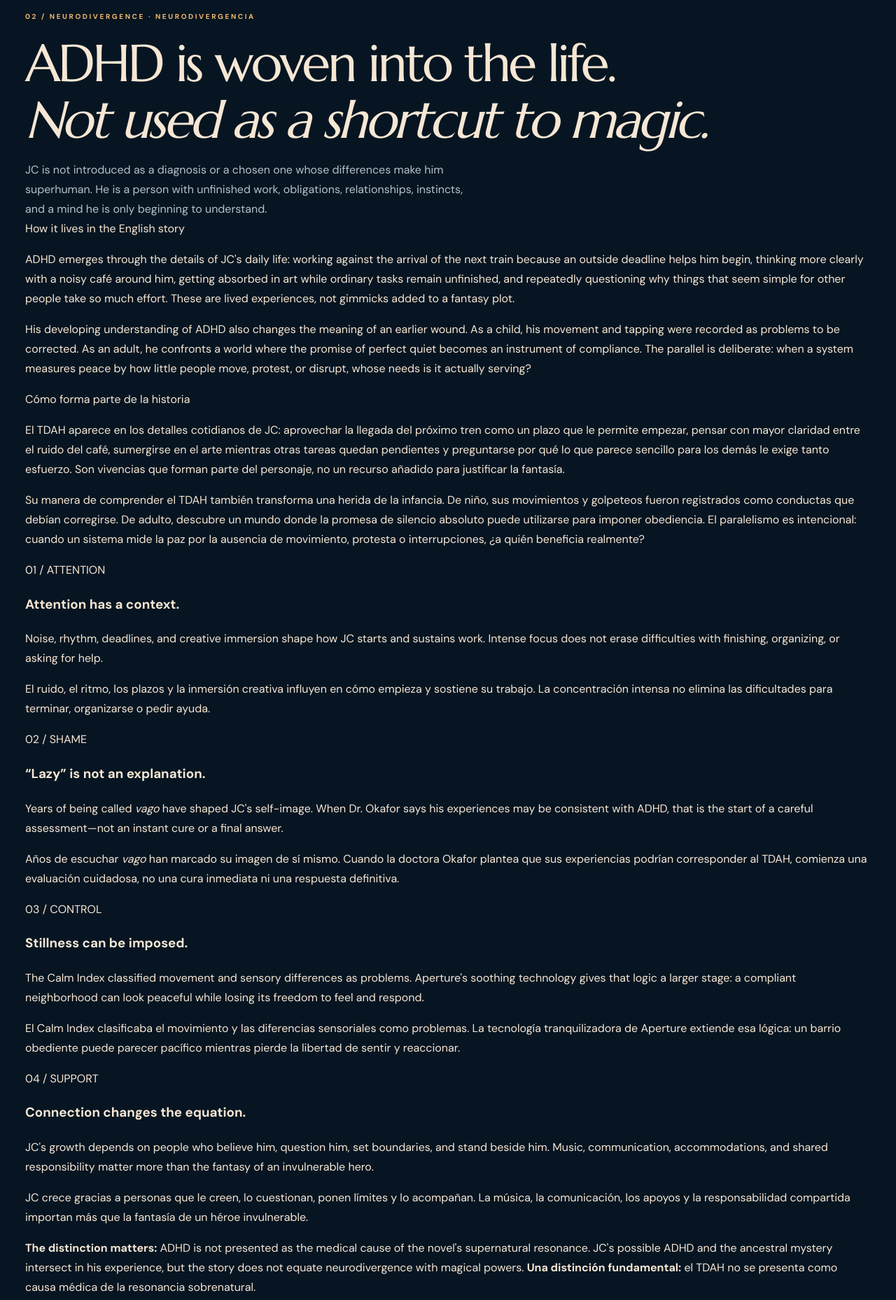
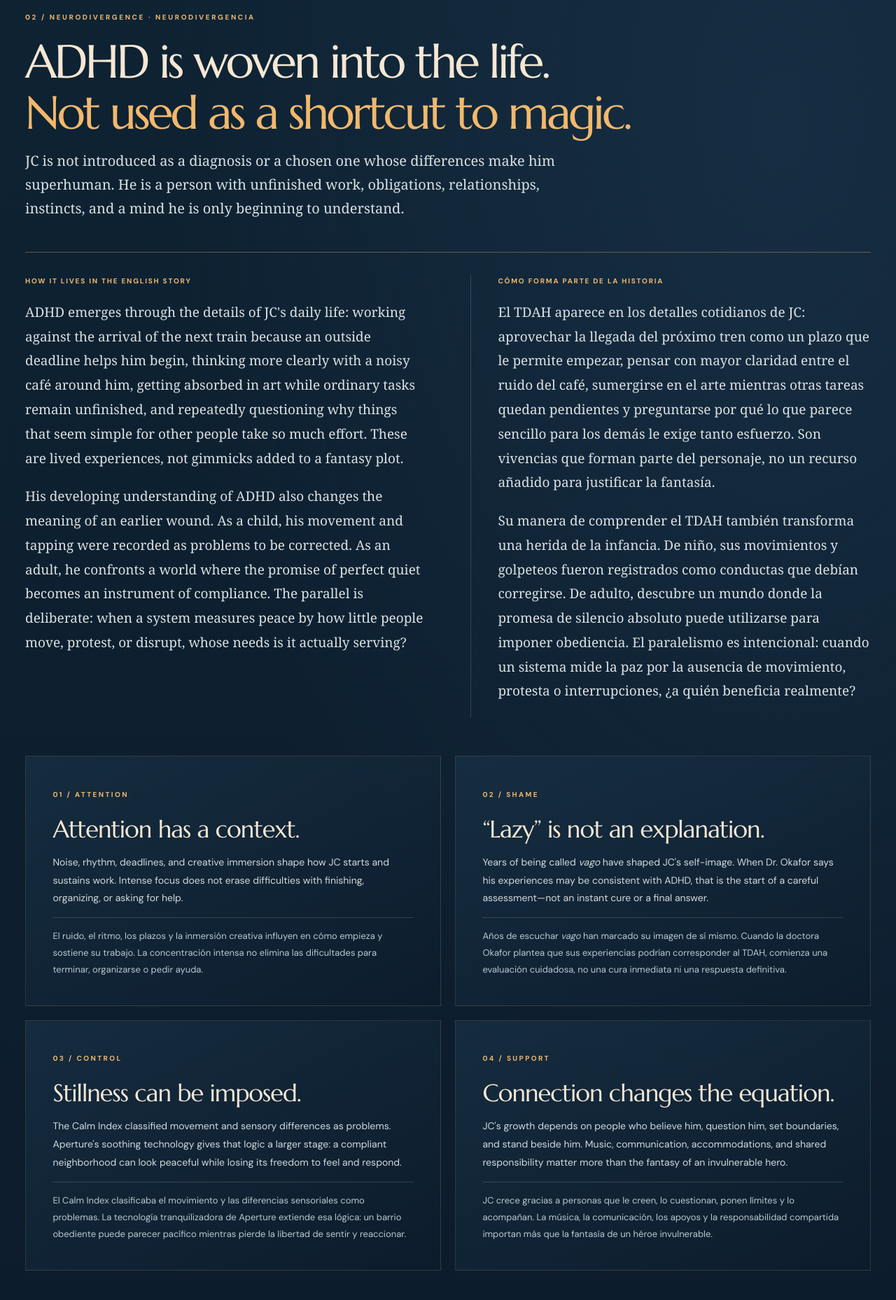
Before and after one commit to Anharmoniclabs/CemiBook, a plain HTML site: page index.html in a window 1280 px wide. Shown: the part 6100-7958 px from the top of the page at 70% size. Drawn offline with Linux system fonts and the light colour scheme.

Commit message:
Style in-depth bilingual synopsis, ADHD discussion and story purpose sections

```diff
--- a/assets/site.css
+++ b/assets/site.css
@@ -104,6 +104,40 @@ a:focus-visible,button:focus-visible{outline:3px solid var(--gold);outline-offse
 .reveal{opacity:1;transform:none}
 .js .reveal{opacity:0;transform:translateY(32px);transition:opacity .75s ease,transform .75s ease}
 .js .reveal.visible{opacity:1;transform:translateY(0)}
+
+/* The novel's purpose and neurodivergence — editorial long-form sections */
+.neuro{background:radial-gradient(ellipse at 87% 13%,#24405c65,transparent 55%),linear-gradient(180deg,#0e2333,#0c1b2c);border-top:1px solid var(--line)}
+.neuro .section-heading{max-width:980px;margin-bottom:45px}
+.neuro .section-heading h2{font-size:clamp(39px,5.2vw,72px);letter-spacing:-.052em}
+.neuro .section-heading h2 em{display:inline-block;color:var(--gold);font-style:normal}
+.neuro .section-heading>p{max-width:780px;font:400 clamp(17px,1.7vw,20px)/1.7 Georgia,serif;color:#d9e1e2}
+.neuro-lead,.purpose-intro{display:grid;grid-template-columns:repeat(2,minmax(0,1fr));gap:clamp(28px,5vw,85px);border-top:1px solid #e5ab6466;padding-top:32px}
+.neuro-lead>div+div,.purpose-intro>div+div{border-left:1px solid var(--line);padding-left:clamp(24px,3vw,50px)}
+.language-label{display:block;color:var(--gold);font-size:10px;font-weight:700;letter-spacing:.18em;text-transform:uppercase;margin-bottom:18px}
+.neuro-lead p,.purpose-intro p{font:400 clamp(17px,1.5vw,19px)/1.83 Georgia,serif;color:#dbe1e2;margin:0 0 20px}
+.neuro-grid,.purpose-grid{display:grid;grid-template-columns:repeat(2,minmax(0,1fr));gap:20px;margin-top:55px}
+.neuro-card{background:linear-gradient(150deg,#1a354a9c,#0c1b2b9c);border:1px solid #f2b86c27;padding:clamp(22px,3vw,39px)}
+.neuro-card .no{font-size:10px;font-weight:700;letter-spacing:.24em;color:var(--gold)}
+.neuro-card h3{font:400 clamp(26px,2.7vw,38px)/1.16 var(--serif);margin:17px 0 15px;letter-spacing:-.03em}
+.neuro-card p{font-size:14px;line-height:1.85;color:#d1d9dc;margin:0 0 14px}
+.neuro-card p[lang="es"]{padding-top:14px;border-top:1px solid var(--line);font-size:13px;color:#b8c9d0;margin-bottom:0}
+.neuro-clarity{border-left:3px solid var(--gold);padding:15px 0 15px 25px;margin:45px 0 0;max-width:930px;color:#f3e0c5;font-size:15px;line-height:1.9}
+.neuro-clarity strong{color:var(--gold)}
+.neuro-clarity span{display:block;margin-top:7px;color:#bfcbd1}
+.purpose{background:radial-gradient(ellipse at 15% 82%,#613f2760,transparent 55%),linear-gradient(140deg,#071624,#132435);border-top:1px solid var(--line)}
+.purpose .section-heading{margin-bottom:34px}
+.purpose .section-heading h2{max-width:900px}
+.purpose-intro{gap:clamp(24px,4vw,60px)}
+.purpose-grid{grid-template-columns:repeat(4,minmax(0,1fr));gap:15px}
+.purpose-card{border-top:2px solid var(--gold);background:#f2b86c0b;padding:25px 21px 28px;min-width:0}
+.purpose-number{display:block;color:var(--gold);font:400 32px/1 var(--serif)}
+.purpose-card h3{font:400 clamp(23px,2vw,31px)/1.23 var(--serif);letter-spacing:-.03em;margin:23px 0 15px}
+.purpose-card p{font-size:13px;color:#d6dce0;margin:0 0 13px;line-height:1.75}
+.purpose-card p[lang="es"]{font-size:12px;color:#aebec8;padding-top:13px;border-top:1px solid var(--line)}
+@media(max-width:1040px){.purpose-grid{grid-template-columns:repeat(2,minmax(0,1fr))}}
+@media(max-width:740px){.neuro-lead,.purpose-intro{grid-template-columns:1fr;gap:26px}.neuro-lead>div+div,.purpose-intro>div+div{border-left:0;border-top:1px solid var(--line);padding:26px 0 0}.neuro-grid{grid-template-columns:1fr}.neuro-grid,.purpose-grid{margin-top:35px}.neuro .section-heading h2{font-size:clamp(37px,8vw,52px)}}
+@media(max-width:540px){.purpose-grid{grid-template-columns:1fr}.purpose-card{padding:24px}.primary-nav a[href="#neurodivergence"]{display:inline}.primary-nav a[href="#editions"]{display:inline}.primary-nav{gap:10px}.primary-nav a{font-size:10px}.neuro-clarity{padding-left:15px}}
+
 @media(min-width:1100px){.hero{max-height:1050px}.hero-grid{gap:65px}.hero-covers{min-height:620px}}
 @media(max-width:960px){.wrap{width:min(100% - 48px,1280px)}.hero-grid{grid-template-columns:1fr 1fr;gap:18px}.hero h1{font-size:clamp(52px,8vw,83px)}.hero h1 .second-line{font-size:clamp(44px,7vw,70px)}.hero-covers{min-height:490px}.hero-book--en{width:60%}.hero-book--es{width:55%}.story-inner{grid-template-columns:minmax(0,.8fr) minmax(0,1.2fr);gap:45px}}
 @media(max-width:740px){html{scroll-padding-top:72px}.site-header .header-inner{height:auto;min-height:68px;gap:10px}.wrap{width:min(100% - 38px,1280px)}.logo{font-size:14px}.primary-nav{gap:13px}.primary-nav a{letter-spacing:0;font-size:11px}.primary-nav .nav-accent{display:none}.hero{min-height:0}.hero-grid{display:flex;flex-direction:column;align-items:stretch;padding:64px 0 100px;gap:12px}.hero-copy{max-width:640px}.hero h1{font-size:clamp(56px,11vw,85px);margin:19px 0}.hero h1 .second-line{font-size:clamp(54px,10vw,78px)}.hero-description{font-size:18px;margin-bottom:20px}.hero-covers{min-height:480px;align-self:stretch}.hero-book--en{width:min(55%,270px)}.hero-book--es{width:min(50%,245px)}.hero-cover-caption{bottom:0}.hero-ring{right:-57%;top:15%;width:780px}.hero-bottom{bottom:17px}.hero-bottom .wrap{font-size:8px}.section{padding:77px 0}.story-inner{display:block}.story-sticky{position:static;margin-bottom:55px}.signal-ring{width:105px;height:105px;box-shadow:0 0 0 19px #cf965010,0 0 0 37px #cf965009}.signal-ring::after{width:56px;height:56px}.signal-ring span{font-size:30px}.synopses{gap:45px}.edition-grid{gap:18px}.edition-card{padding:20px}.edition-card h3{font-size:25px}.edition-card>p{min-height:0}.cover-frame{max-width:260px}.theme-grid{grid-template-columns:1fr;gap:36px}.author-layout{grid-template-columns:1fr;gap:50px}.author-photo{max-width:325px}}
```
